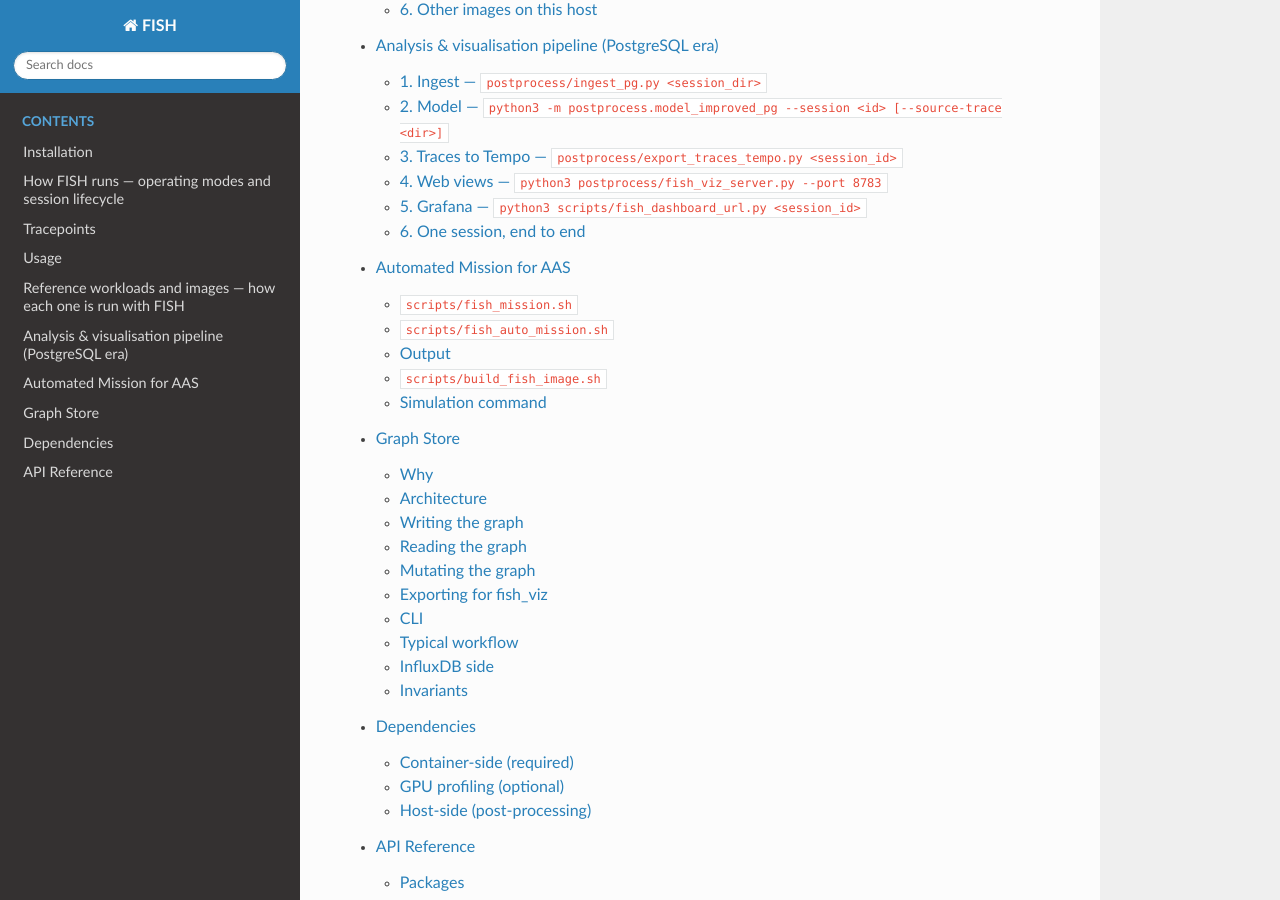
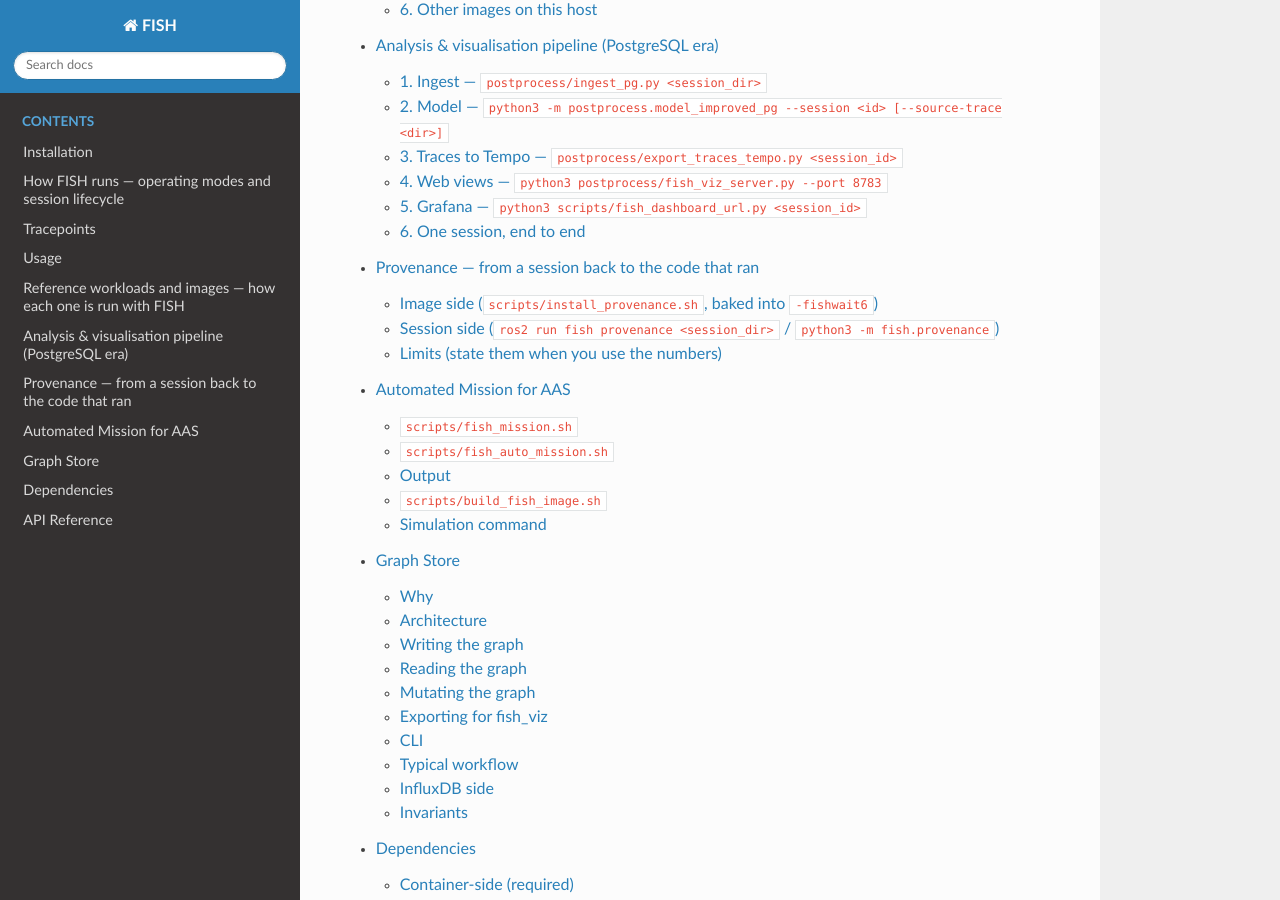
Before and after one commit to FatihTasyaran/FISH_INTERFERE, a Sphinx documentation site: the page built from docs/index.md, in a window 1280 px wide and 900 px high, scrolled down 1457 px. Built offline with Sphinx 7.4.7 and the Read the Docs theme 3.1.0, drawn with Linux system fonts in a browser that asks for light colours; part of the change alters nothing that is shown.

Commit message:
docs: provenance layer; r23 run script (fishwait6 + fish.provenance)
Co-Authored-By: Claude Fable 5 <noreply@anthropic.com>

```diff
--- a/docs/index.md
+++ b/docs/index.md
@@ -16,6 +16,7 @@ tracepoints
 usage
 images
 pipeline
+provenance
 mission
 graph_store
 dependencies
--- /dev/null
+++ b/docs/provenance.md
@@ -0,0 +1,74 @@
+# Provenance — from a session back to the code that ran
+
+*Generated by Claude Fable 5 (Anthropic), 2026-08-24.*
+
+A FISH session tells you which callbacks executed. The provenance layer
+answers the next questions — **which binaries, which packages, which source
+files and which include chains** were actually used — with four layers, each
+narrowing the previous one. It exists so that expected-vs-counted
+verification (the A2 method used on Isaac ROS) becomes tractable on a stack
+the size of Autoware: instead of reviewing 465 packages, review the ~100
+translation units behind the callbacks that fired.
+
+| layer | from → to | source of truth | produced by |
+|---|---|---|---|
+| 1 | runtime → binaries | `/proc/<pid>/maps` of every ROS process (exe + all mapped `.so`) | `snapshot/maps_libs_stable.json` (daemon, at `system_stable`) and `maps_libs_shutdown.json` (`shutdown_snapshot`) |
+| 2 | binaries → packages | install layout (`lib/<pkg>/<exe>`), ament resource index (`rclcpp_components` `class;lib`), pluginlib XML, `ament_cmake_export_libraries`, `lib<pkg>*` heuristics | `fish.provenance` → `provenance/packages.json` |
+| 3 | symbols → sources | `ros2:rclcpp_callback_register` symbols (fired = `callback_start` seen) resolved against a universal-ctags index of **the sources the image was built from** | `provenance/symbols.json` |
+| 4 | sources → includes | `<cc> -E -H` per translation unit with the flags from a configure-only `compile_commands.json` | `provenance/includes.json` |
+
+## Image side (`scripts/install_provenance.sh`, baked into `-fishwait6`)
+
+The Autoware images ship no sources, no `compile_commands.json` and no
+DWARF; only the install space (465 packages) with exported symbols. The
+installer therefore reconstructs the build inputs:
+
+1. `git clone autowarefoundation/autoware` at the **OCI revision of the base
+   image** (`org.opencontainers.image.revision`, e.g. `5dfb0900…` for
+   `universe-devel-cuda-20260401`) and `vcs import --shallow` of
+   `repositories/autoware.repos` (+ `extra-packages.repos`) into
+   `/opt/fish_provenance/src`.
+2. `versions.json` — installed `package.xml` version vs source version, per
+   package (the honesty check that the sources are the ones compiled).
+3. `tags` — `universal-ctags -R --extras=+q` (qualified C++ names → file:line).
+4. `build/<pkg>/compile_commands.json` — **CMake configure only** (no
+   compilation) for every package present in both install and source, with
+   the installed workspace sourced so `find_package` resolves. Failures are
+   logged per package (`configure.log`), never fatal.
+5. `manifest.json` — revision, counts.
+
+Build: `scripts/build_fishwait6.sh` (fresh container from the unchanged
+`-fishwait5`, repo copied in, `install_fish.sh` refreshed, installer run,
+`docker commit` as a new tag; refuses to overwrite an existing tag).
+
+## Session side (`ros2 run fish provenance <session_dir>` / `python3 -m fish.provenance`)
+
+Runs inside a fishwait6-class container (or anywhere `/opt/fish_provenance`
+is mounted) and writes `<session>/provenance/`:
+
+* `packages.json` — per process: exe, mapped libs, package per lib; per
+  package: pids/libs/exes; the list of installed-but-never-mapped packages.
+* `symbols.json` — every registered callback: symbol, parsed kind, fired?,
+  owning package, ctags hits (file:line). Symbol kinds:
+  `function` (`ns::Class::method(...)`), `class` (`std::_Bind<void (ns::Class::*…` —
+  the member-function pointer type carries the class, not the method: resolved
+  to class level), `lambda_in` (`…::method(...)::{lambda…}` → the enclosing
+  method), `python` (`module.qualname`), `opaque` (`std::function<…>`: the
+  callback type only — not resolvable at the ROS layer), `unknown`.
+* `includes.json` — for the source files behind the FIRED callbacks: the TU,
+  its package, direct includes, total includes, max depth.
+* `report.md` — the numbers above as a readable summary.
+
+Options: `--no-includes`, `--max-tus N`, `--prov/--install/--ros` roots.
+
+## Limits (state them when you use the numbers)
+
+* Layer 1 is a snapshot in time: processes that exited before `system_stable`
+  or `stop` (transient `ros2` CLI calls, the bag player, nsys-wrapped
+  containers stopped by the graceful nsys shutdown) appear only in the trace,
+  not in `maps_libs_*`. The trace-derived EX list is the timeline truth.
+* Layer 3 resolves what `get_symbol()` gives: `std::function` targets and
+  `std::bind` method names are not recoverable without DWARF/uprobes
+  (`notes/plan_uprobe_join_verification.txt` is the instrument for that).
+* Layer 4 reflects the configure-time flags of a clean checkout; packages
+  whose configure failed (logged) have no include graph.
```
Also changed, not shown: 1 other file.
